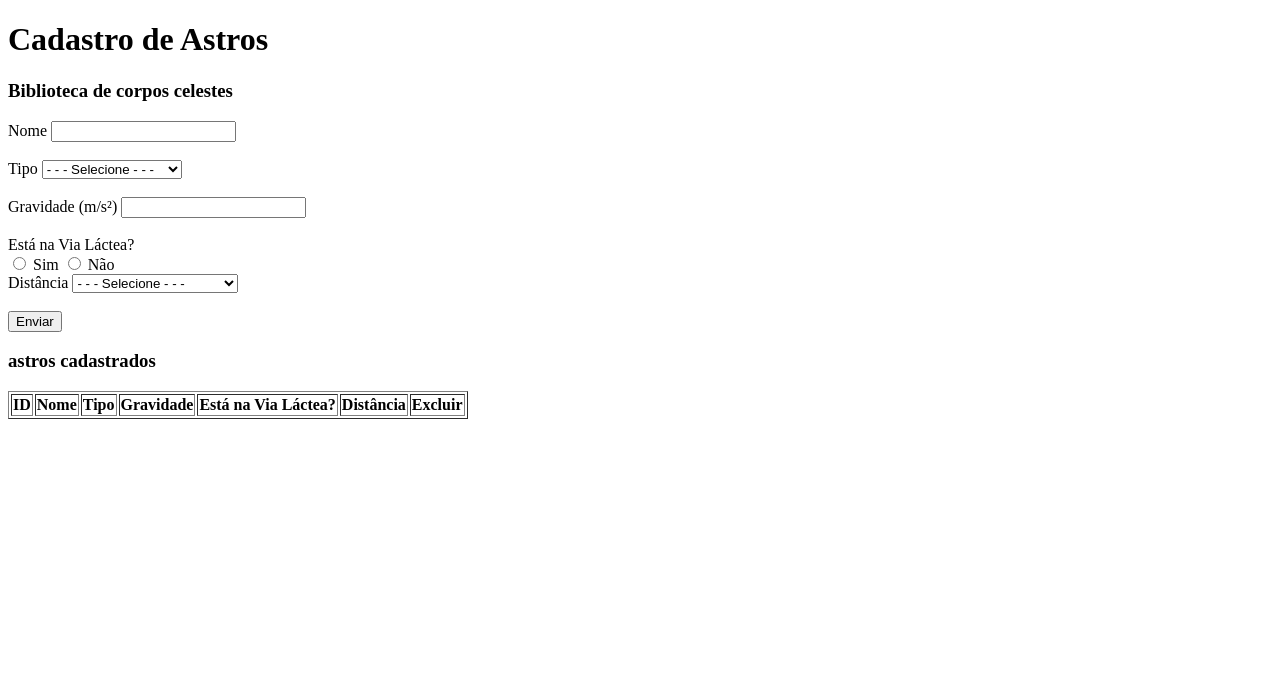
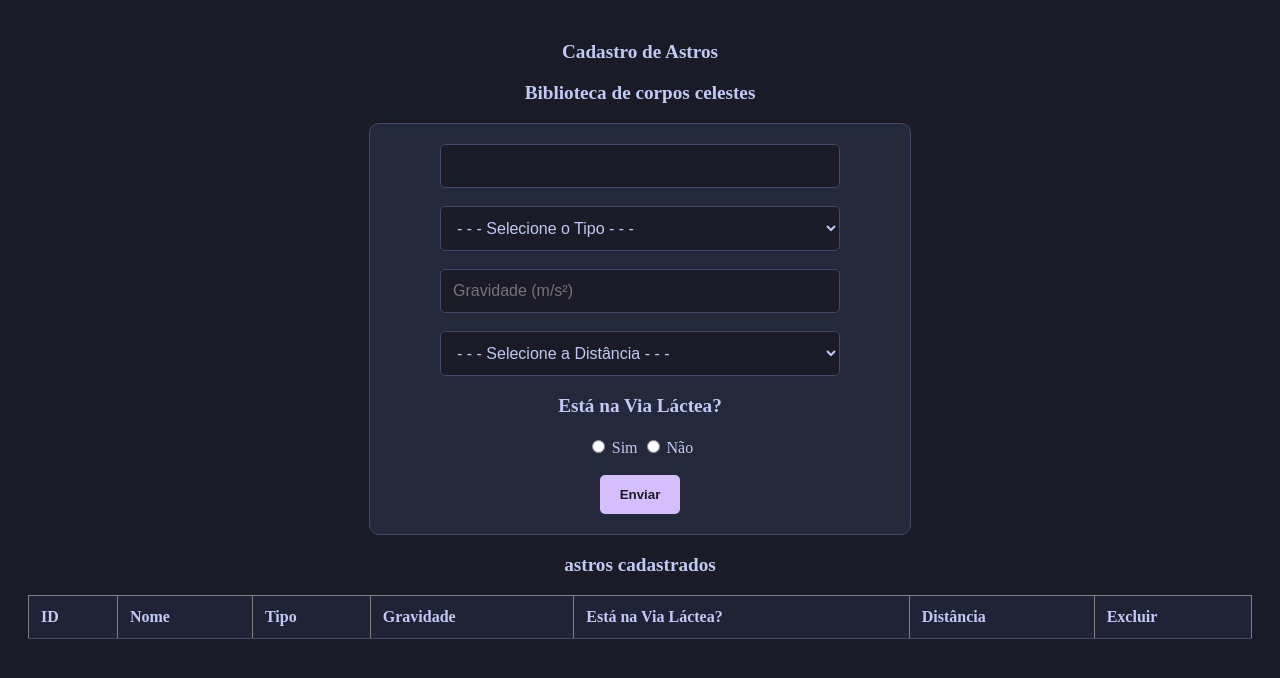
Before and after one commit to Vinicius-Rambo/DevWeb-II, a PHP site: page / in a window 1280 px wide. Shown: the top 678 px of the page. Run offline with PHP 8.4, Linux system fonts and the light colour scheme; lists and menus that the app fills with data are empty.

Commit message:
Completo
Completo com o tema planetas e CSS inteiro feito.

```diff
--- /dev/null
+++ b/AvaEx1/cosmic.css
@@ -0,0 +1,59 @@
+body {
+    background-color: #1a1b26; /*Cor do fundo*/
+    color: #c0caf5; /*Cor dos textos*/
+    text-align: center;
+    padding: 20px; /*Distancia das bordas da tela*/
+}
+
+h1, h3 {
+    color: #c0caf5;
+    font-size: larger;
+}
+
+.container {
+    background-color: #24283b;
+    max-width: 500px;
+    margin: 15px auto;
+    padding: 20px;
+    border-radius: 10px;
+    border: 1px solid #414868;
+
+}
+
+input[type="text"],
+input[type="number"],
+select {
+    box-sizing: border-box;
+    width: 80%;
+    padding: 12px;
+    border-radius: 5px;
+    border: 1px solid #414868;
+    background-color: #1a1b26;
+    color: #c0caf5;
+    font-size: 16px;
+}
+
+input[type="submit"] {
+    background-color: #d4befc;
+    color: #1a1b26;
+    padding: 12px 20px;
+    border: none;
+    border-radius: 5px;
+    font-weight: bold;
+
+}
+
+table {
+    width: 100%;
+    border-collapse: collapse;
+}
+
+th, td {
+    padding: 12px;
+    text-align: left;
+    border-bottom: 1px solid #414868;
+}
+
+th {
+    background-color: #1f2335;
+}
--- a/AvaEx1/index.php
+++ b/AvaEx1/index.php
@@ -11,7 +11,7 @@
 $via_lactea = "";
 $distancia = "";
 
-    if(isset($_POST['nome'])){
+if (isset($_POST['nome'])) {
     //Já cliclou no enviar.
     $nome = trim($_POST["nome"]);
     $tipo = trim($_POST["tipo"]);
@@ -21,13 +21,23 @@
 
     $erros = array();  //array para os erros.
 
-        if ($nome == ''){ array_push ($erros, "informe o nome!"); }
-        if ($tipo == ''){ array_push ($erros, "informe o tipo!"); }
-        if ($gravidade == ''){ array_push ($erros, "informe a gravidade!"); }
-        if ($via_lactea == ''){ array_push ($erros, "informe se está na Via Láctea!"); }
-        if ($distancia == ''){ array_push ($erros, "informe a distância!"); }
+    if ($nome == '') {
+        array_push($erros, "informe o nome!");
+    }
+    if ($tipo == '') {
+        array_push($erros, "informe o tipo!");
+    }
+    if ($gravidade == '') {
+        array_push($erros, "informe a gravidade!");
+    }
+    if ($via_lactea == '') {
+        array_push($erros, "informe se está na Via Láctea!");
+    }
+    if ($distancia == '') {
+        array_push($erros, "informe a distância!");
+    }
 
-        if(empty($erros)){ //se tudo der certo
+    if (empty($erros)) { //se tudo der certo
         $dado = array(
             "id" => uniqid(),
             "nome" => $nome,
@@ -49,23 +59,24 @@
 
 <!DOCTYPE html>
 <html lang="pt-br">
+
 <head>
     <meta charset="UTF-8">
     <meta name="viewport" content="width=device-width, initial-scale=1.0">
     <title>Cadastro de Astros</title>
+    <link rel="stylesheet" href="cosmic.css">
 </head>
 
 <body>
     <h1> Cadastro de Astros </h1>
     <h3> Biblioteca de corpos celestes </h3>
 
+    <div class="container">
         <form method="POST">
-        <label>Nome</label>
-        <input type="text" name="nome" id="nome" value="<?=$nome ?> "><br><br>
+            <input type="text" name="nome" id="nome" placeholder="Nome" value="<?= $nome ?> "><br><br>
 
-        <label>Tipo   </label>
             <select name="tipo">
-            <option value=""> - - - Selecione - - - </option>
+                <option value=""> - - - Selecione o Tipo - - - </option>
                 <option value="Planeta" <?= $tipo == 'Planeta' ? 'selected' : '' ?>> Planeta </option>
                 <option value="Estrela" <?= $tipo == 'Estrela' ? 'selected' : '' ?>> Estrela </option>
                 <option value="Nebulosa" <?= $tipo == 'Nebulosa' ? 'selected' : '' ?>> Nebulosa </option>
@@ -76,30 +87,30 @@
                 <option value="Aglomerado Estelar" <?= $tipo == 'Aglomerado Estelar' ? 'selected' : '' ?>> Aglomerado Estelar </option>
             </select><br><br>
 
-        <label>Gravidade (m/s²)</label>
-        <input type="number" step="0.1" name="gravidade" id="gravidade" value="<?=$gravidade?>"><br><br>
+            <input type="number" step="0.1" name="gravidade" id="gravidade" placeholder="Gravidade (m/s²)" value="<?= $gravidade ?>"><br><br>
 
-        <label> Está na Via Láctea? </label><br> <!-- Sei que não se era necessario o input Radio, mas eu quis testar como funciona -->
-
-        <label> <input type="radio" name="via_lactea" value="sim" <?= $via_lactea == 'sim' ? 'checked' : '' ?>> Sim </label>
-        <label> <input type="radio" name="via_lactea" value="nao" <?= $via_lactea == 'nao' ? 'checked' : '' ?>> Não </label>
-
-        <br> <label>Distância</label>
             <select name="distancia">
-            <option value=""> - - - Selecione - - - </option>
+                <option value=""> - - - Selecione a Distância - - - </option>
                 <option value="0-1000 anos-luz" <?= $distancia == '0-1000 anos-luz' ? 'selected' : '' ?>> 0–1000 anos-luz </option>
                 <option value="1000-10000 anos-luz" <?= $distancia == '1000-10000 anos-luz' ? 'selected' : '' ?>> 1000–10000 anos-luz </option>
                 <option value="10000-100000 anos-luz" <?= $distancia == '10000-100000 anos-luz' ? 'selected' : '' ?>> 10000–100000 anos-luz </option>
                 <option value="100000-1M anos-luz" <?= $distancia == '100000-1M anos-luz' ? 'selected' : '' ?>> 100000–1M anos-luz </option>
                 <option value="1M+ anos-luz" <?= $distancia == '1M+ anos-luz' ? 'selected' : '' ?>> 1M+ anos-luz </option>
-        </select><br><br>
+            </select>
 
-        <input type="submit" value="Enviar">
+            <h3>Está na Via Láctea?</h3>
+
+            <label> <input type="radio" name="via_lactea" value="sim" <?= $via_lactea == 'sim' ? 'checked' : '' ?>> Sim </label>
+            <label> <input type="radio" name="via_lactea" value="nao" <?= $via_lactea == 'nao' ? 'checked' : '' ?>> Não </label>
+
+            <br><br> <input type="submit" value="Enviar">
         </form>
 
-    <div id="divErro" style="color: red;"> <?= $msgErro ?> </div>
+        <div id="divErro" style="color: #f7768e;"> <?= $msgErro ?> </div>
+    </div>
     <h3> astros cadastrados </h3>
 
+    <div>
         <table border="1">
             <tr>
                 <th>ID</th>
@@ -110,7 +121,7 @@
                 <th>Distância</th>
                 <th>Excluir</th>
             </tr>
-        <?php foreach($dados as $u): ?>
+            <?php foreach ($dados as $u): ?>
                 <tr>
                     <td> <?= $u['id'] ?></td>
                     <td> <?= $u['nome'] ?></td>
@@ -124,5 +135,7 @@
                 </tr>
             <?php endforeach; ?>
         </table>
+    </div>
 </body>
+
 </html>
```
Also changed, not shown: AvaEx1/excluir.php (line endings or trailing spaces), AvaEx1/persistencia.php (line endings or trailing spaces). Lines whose indentation alone changed are shown as unchanged.
